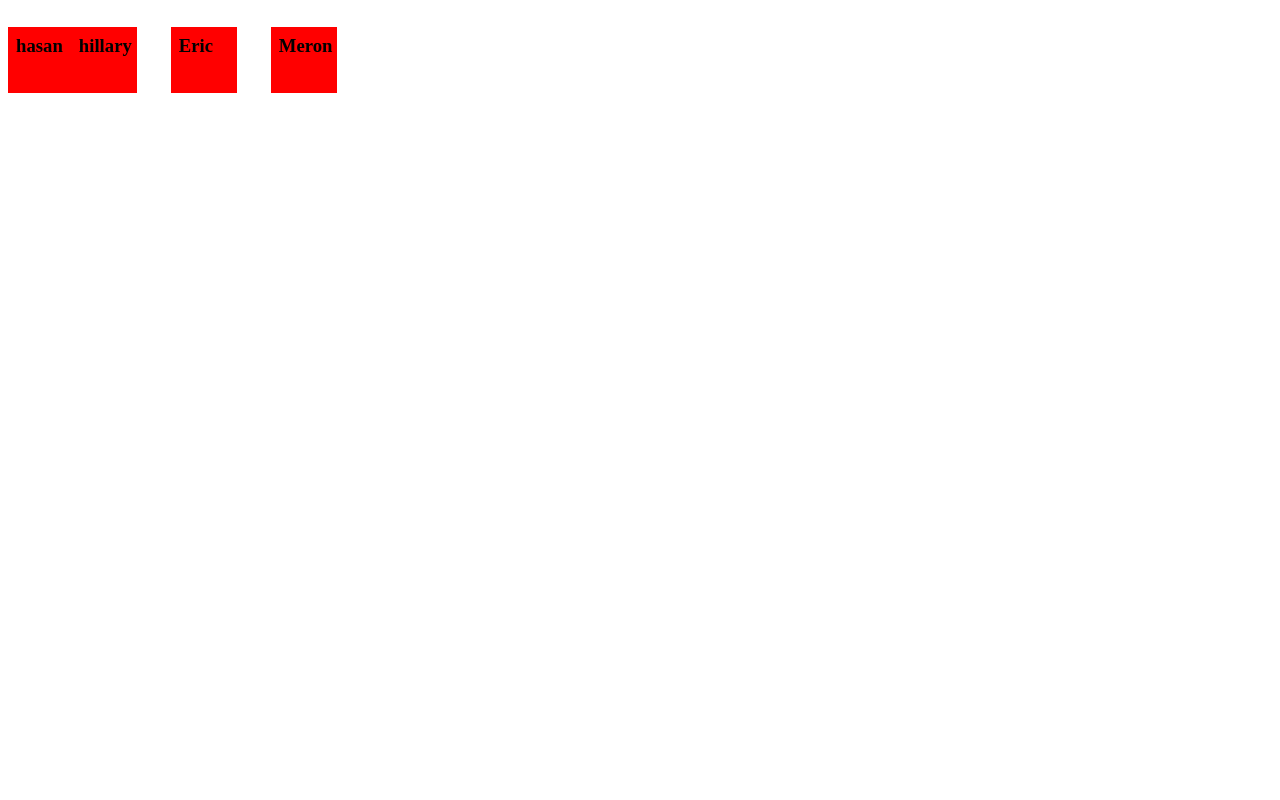
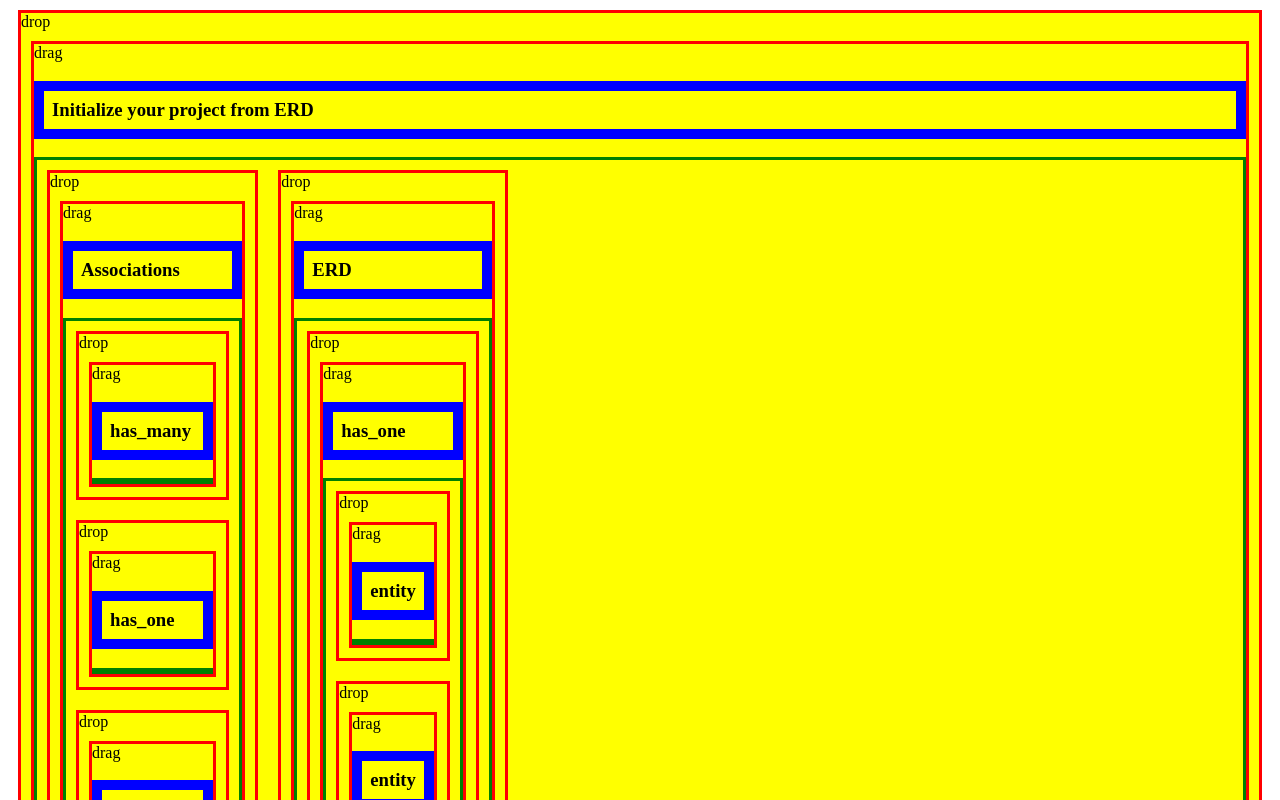
Before and after one commit to ozovalihasan/ead, a React (Create React App) app: page / in a window 1280 px wide. Shown: the top 800 px of the page. Built offline with nearby package versions, Linux system fonts and the light colour scheme.

Commit message:
Update used data

```diff
--- a/src/AppModel.js
+++ b/src/AppModel.js
@@ -4,7 +4,6 @@ import React from 'react';
 import { DragDropContext } from 'react-beautiful-dnd';
 import modelData from './modelData';
 import Model from './Model';
-// import Factory from './Factory';
 
 const AppModel = () => {
   const data = modelData;
@@ -16,7 +15,7 @@ const AppModel = () => {
   // };
 
   const onDragStart = (start) => {
-    console.warn(start);
+    console.warn({ start });
     // const homeIndex = data.columnOrder.indexOf(start.source.droppableId);
 
     // setData({
@@ -151,7 +150,7 @@ const AppModel = () => {
     // setData(newData);
   };
 
-  const item = data.items[1];
+  const item = data.items[0];
 
   return (
     <div className="App">
@@ -160,9 +159,7 @@ const AppModel = () => {
         // onDragUpdate={onDragUpdate}
         onDragEnd={onDragEnd}
       >
-        {/* <Factory
-          isDropDisabled
-        /> */}
+
         <Model item={item} allItems={data.items} index={0} />
       </DragDropContext>
     </div>
--- a/src/Model.js
+++ b/src/Model.js
@@ -3,60 +3,85 @@
 import React from 'react';
 import styled from 'styled-components';
 import { Draggable, Droppable } from 'react-beautiful-dnd';
+// import Factory from './Factory';
 
 const Model = ({ item, allItems, index }) => (
 
   <Droppable
     droppableId={item.id}
+    direction={item.order}
+    isDropDisabled={item.isDropDisabled}
   >
-    { (provided) => (
+    { (provided, snapshot) => (
+      <div>
         <Container
           {...provided.droppableProps}
           ref={provided.innerRef}
         >
-
-        <Draggable draggableId={item.id} index={index}>
+          {console.warn(snapshot)}
+          drop
+          <Draggable
+            draggableId={item.id}
+            index={index}
+            isDragDisabled={item.isDragDisabled}
+          >
             {(provided) => (
+              <div>
                 <Container
-              ref={provided.innerRef}
                   {...provided.draggableProps}
                   {...provided.dragHandleProps}
+                  ref={provided.innerRef}
                 >
+                  drag
                   <Title {...provided.dragHandleProps}>
                     {item.content}
                   </Title>
+                  <SubContainer
+                    subdirection={item.subdirection}
+                  >
+                    {provided.placeholder}
                     {item.subItemIds.map((id, index) => (
                       <Model item={allItems[id]} key={id} allItems={allItems} index={index} />
                     ))}
-
+                  </SubContainer>
                 </Container>
+              </div>
             )}
-
           </Draggable>
           {provided.placeholder}
         </Container>
+      </div>
     )}
 
   </Droppable>
 );
 
 const Container = styled.div`
+  /* display: flex;
+  flex-direction: ${(props) => props.direction}; */
+  /* width: 100px;
+  height: 100px; */
+  border: 3px solid red;
+  background-color: yellow;
+  margin: 10px;
+
+`;
+
+const SubContainer = styled.div`
   display: flex;
-  width: 100px;
-  height: 100px;
+  flex-direction: ${(props) => props.subdirection};
+
+  /* width: 100px;
+  height: 100px; */
+  border: 3px solid green;
 
 `;
 
 const Title = styled.h3`
   padding: 8px;
-  width: 50px;
-  height: 50px;
-  background-color: red;
+  /* width: 200px;
+  height: 200px; */
+  /* background-color: red; */
+  border: 10px solid blue;
 `;
 export default Model;
-
-// const Column = ({
-//     column, tasks, isDropDisabled, index,
-//   }) => (
-
-//   );
--- a/src/modelData.js
+++ b/src/modelData.js
@@ -2,10 +2,96 @@ const modelData = {
 
   // Facilitate reordering of the columns
   items: {
-    1: { id: '1', content: 'hasan', subItemIds: [2, 3, 4] },
-    2: { id: '2', content: 'hillary', subItemIds: [] },
-    3: { id: '3', content: 'Eric', subItemIds: [] },
-    4: { id: '4', content: 'Meron', subItemIds: [] },
+    0: {
+      id: '0',
+      content: 'Initialize your project from ERD',
+      subItemIds: [1, 6],
+      order: 'vertical',
+      subdirection: 'row',
+      isDropDisabled: true,
+      isDragDisabled: true,
+    },
+    1: {
+      id: '1',
+      content: 'Associations',
+      subItemIds: [2, 3, 4, 5],
+      order: 'vertical',
+      subdirection: 'column',
+      isDropDisabled: true,
+      isDragDisabled: true,
+    },
+    2: {
+      id: '2',
+      content: 'has_many',
+      subItemIds: [],
+      order: 'vertical',
+      subdirection: 'column',
+    },
+    3: {
+      id: '3',
+      content: 'has_one',
+      subItemIds: [],
+      order: 'vertical',
+      subdirection: 'column',
+    },
+    4: {
+      id: '4',
+      content: 'belongs_to',
+      subItemIds: [],
+      order: 'vertical',
+      subdirection: 'column',
+    },
+    5: {
+      id: '5',
+      content: 'entity',
+      subItemIds: [],
+      order: 'vertical',
+      subdirection: 'column',
+    },
+    6: {
+      id: '6',
+      content: 'ERD',
+      subItemIds: [7, 8, 9],
+      order: 'vertical',
+      subdirection: 'column',
+      isDropDisabled: true,
+      isDragDisabled: true,
+    },
+    7: {
+      id: '7',
+      content: 'has_one',
+      subItemIds: [10, 11],
+      order: 'vertical',
+      subdirection: 'column',
+    },
+    8: {
+      id: '8',
+      content: 'entity',
+      subItemIds: [],
+      order: 'vertical',
+      subdirection: 'column',
+    },
+    9: {
+      id: '9',
+      content: 'belongs_to',
+      subItemIds: [],
+      order: 'vertical',
+      subdirection: 'column',
+    },
+    10: {
+      id: '10',
+      content: 'entity',
+      subItemIds: [],
+      order: 'vertical',
+      subdirection: 'column',
+    },
+    11: {
+      id: '11',
+      content: 'entity',
+      subItemIds: [],
+      order: 'vertical',
+      subdirection: 'column',
+    },
   },
 
 };
```
Lines whose indentation alone changed are shown as unchanged.
